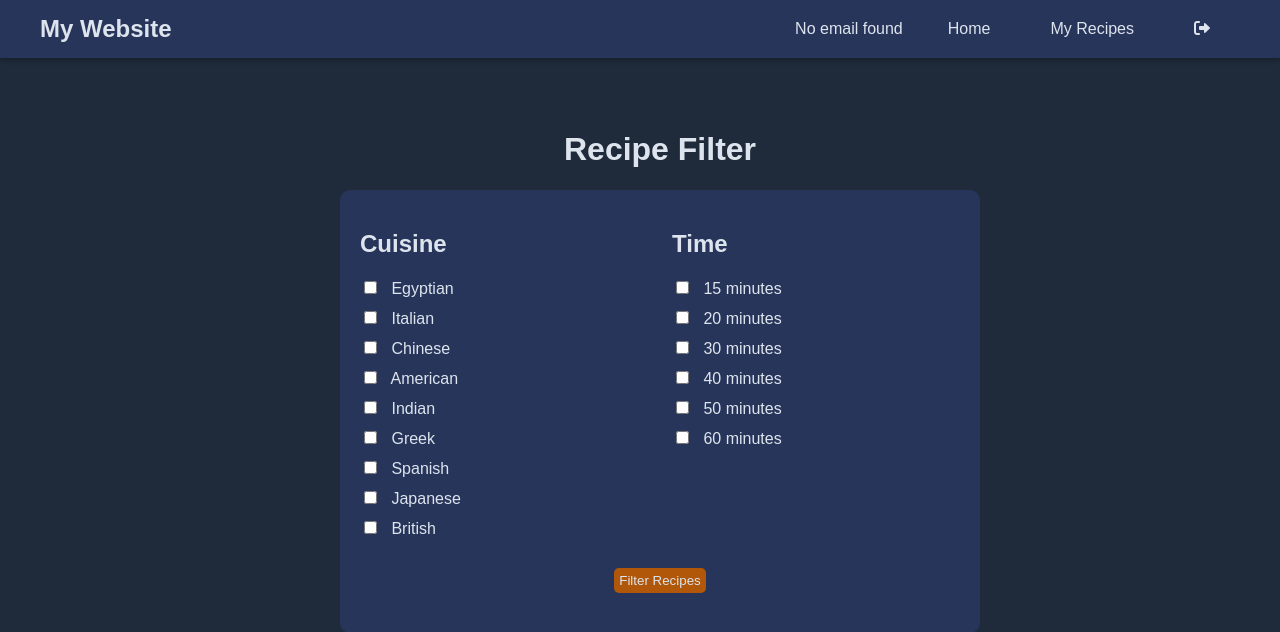
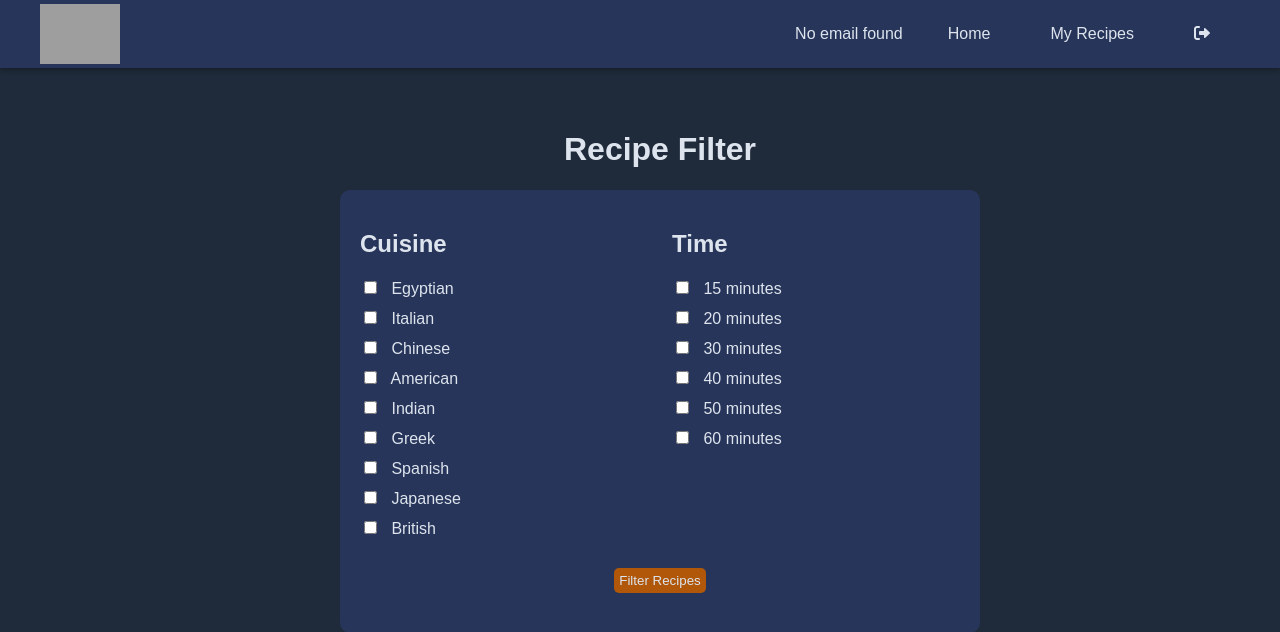
Before and after one commit to Mena-Adel20/Recipe-Manager, a Flask app: page /filter in a window 1280 px wide. Shown: the top 632 px of the page. Run offline with Flask 3, Linux system fonts and the light colour scheme; grey boxes are pictures that could not be loaded.

Commit message:
update navbar and add logo for it

```diff
--- a/static/css/navbar.css
+++ b/static/css/navbar.css
@@ -11,7 +11,7 @@ body {
 /* Navigation bar styles */
 .navbar {
     background-color: #27355A;
-    padding: 15px 0;
+    padding: 4px 0;
     position: fixed;
     /* Keeps the nav bar at the top */
     top: 0;
@@ -74,3 +74,16 @@ body {
 .content {
     padding: 20px;
 }
+/* Logo styles */
+.navbar-brand a {
+    display: flex;
+    align-items: center;
+    text-decoration: none;
+}
+
+.navbar-brand .logo {
+    height: 60px;
+    /* Adjust the size as needed */
+    margin-right: 10px;
+    width: 100;
+}
--- a/templates/navbar.html
+++ b/templates/navbar.html
@@ -15,7 +15,10 @@
     <nav class="navbar">
         <div class="navbar-container">
             <div class="navbar-brand">
-                <a href="#">My Website</a>
+                <a href="#">
+                    <img src="../static/images/navbar.png" alt="Website Logo" class="logo">
+                </a>
+
             </div>
             <ul class="navbar-menu">
                 <li id="user-email"></li>
```
Also changed, not shown: static/images/foodie.jpg (added).
